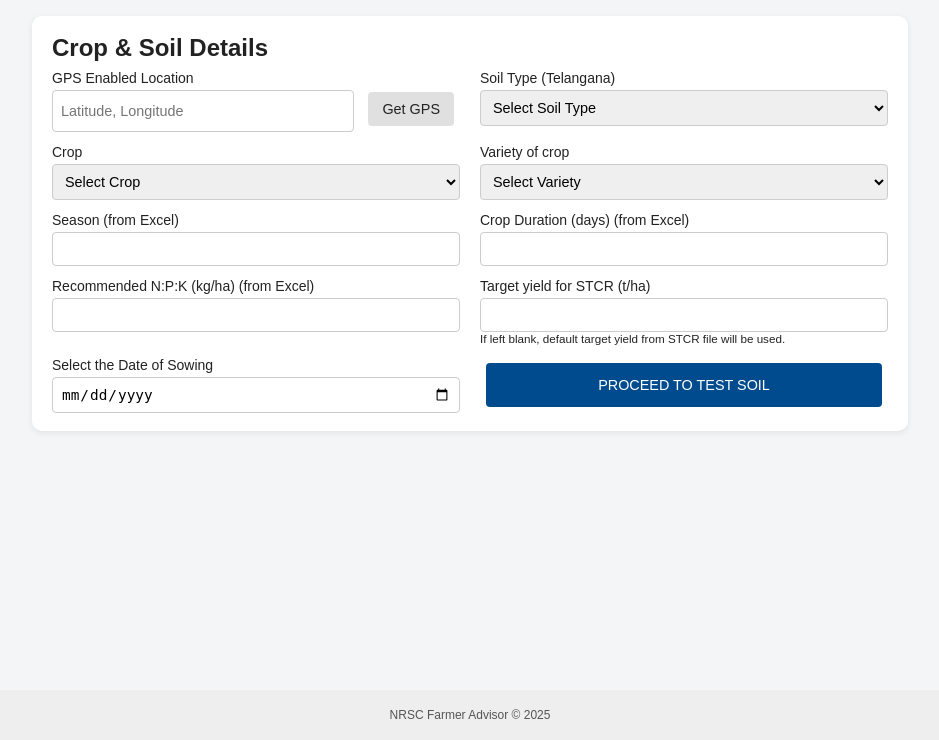
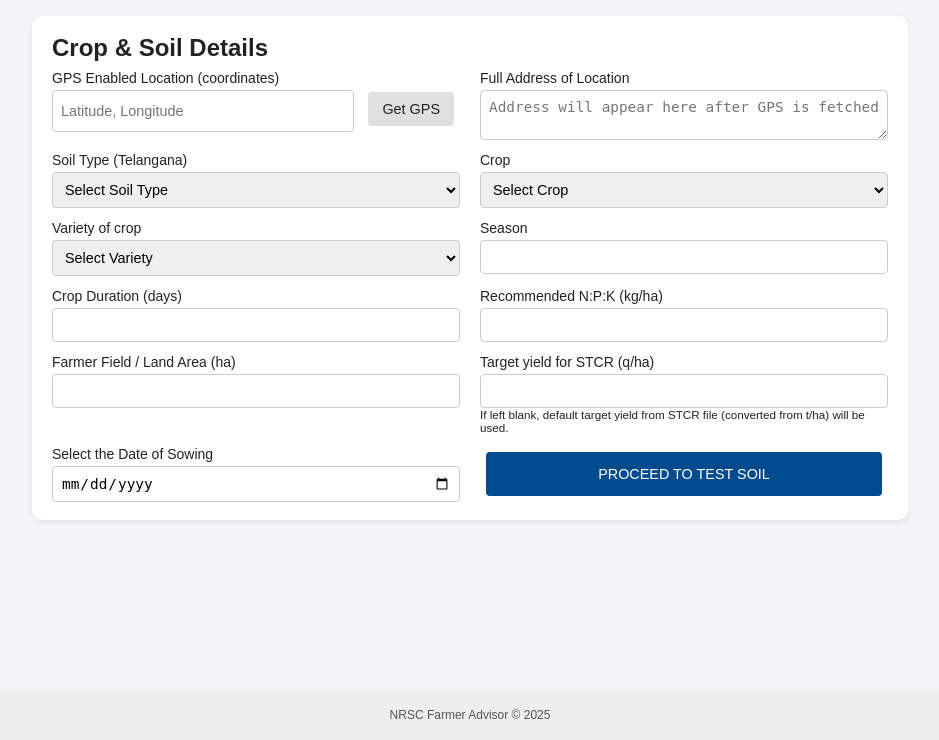
Before and after one commit to Prasanth535/nrsc_farmer_calculator, a Flask app: page /crop-details in a window 1280 px wide. Shown: the part 60-800 px from the top of the page, without its empty margins (170-1109 px from the left). Run offline with Flask 3, Linux system fonts and the light colour scheme.

Commit message:
Update crop_details.html

```diff
--- a/templates/crop_details.html
+++ b/templates/crop_details.html
@@ -4,8 +4,8 @@
     <h2>Crop & Soil Details</h2>
 
     <form method="post" class="form-grid" id="cropForm">
-        <!-- GPS: fetched via browser, not typed -->
-        <label>GPS Enabled Location
+        <!-- 1. GPS: fetched via browser, not typed -->
+        <label>GPS Enabled Location (coordinates)
             <div style="display:flex; gap:8px; flex-wrap:wrap;">
                 <input type="text" id="gps_location" name="gps_location"
                        value="{{ crop.get('gps_location', '') }}"
@@ -17,6 +17,13 @@
             </div>
         </label>
 
+        <!-- 2. Full address from coordinates -->
+        <label>Full Address of Location
+            <textarea id="gps_address" name="gps_address" rows="2" readonly
+                      placeholder="Address will appear here after GPS is fetched">{{ crop.get('gps_address', '') }}</textarea>
+        </label>
+
+        <!-- 3. Soil type -->
         <label>Soil Type (Telangana)
             <select name="soil_type" required>
                 <option value="">Select Soil Type</option>
@@ -29,6 +36,7 @@
             </select>
         </label>
 
+        <!-- 4. Crop -->
         <label>Crop
             <select name="crop" id="cropSelect" required>
                 <option value="">Select Crop</option>
@@ -41,32 +49,44 @@
             </select>
         </label>
 
+        <!-- 5. Variety -->
         <label>Variety of crop
             <select name="variety" id="varietySelect" required>
                 <option value="">Select Variety</option>
             </select>
         </label>
 
-        <label>Season (from Excel)
+        <!-- 6. Season -->
+        <label>Season
             <input type="text" id="season" value="{{ crop.get('season', '') }}" readonly>
         </label>
 
-        <label>Crop Duration (days) (from Excel)
+        <!-- 7. Crop Duration -->
+        <label>Crop Duration (days)
             <input type="number" name="duration" id="duration"
                    min="0" value="{{ crop.get('duration', '') }}" readonly>
         </label>
 
-        <label>Recommended N:P:K (kg/ha) (from Excel)
+        <!-- 8. Recommended NPK from Excel -->
+        <label>Recommended N:P:K (kg/ha)
             <input type="text" name="recommended_npk" id="recommended_npk"
                    value="{{ crop.get('recommended_npk', '') }}" readonly>
         </label>
 
-        <label>Target yield for STCR (t/ha)
-            <input type="number" step="0.1" name="target_yield"
-                   value="{{ crop.get('target_yield', '') if crop.get('target_yield') is not none }}">
-            <small>If left blank, default target yield from STCR file will be used.</small>
+        <!-- 9. Farmer actual land area -->
+        <label>Farmer Field / Land Area (ha)
+            <input type="number" step="0.01" min="0" name="land_area"
+                   value="{{ crop.get('land_area', '') }}">
         </label>
 
+        <!-- 10. Target yield in q/ha -->
+        <label>Target yield for STCR (q/ha)
+            <input type="number" step="0.1" name="target_yield_q"
+                   value="{% if crop.get('target_yield_q') is not none %}{{ crop.get('target_yield_q') }}{% endif %}">
+            <small>If left blank, default target yield from STCR file (converted from t/ha) will be used.</small>
+        </label>
+
+        <!-- 11. Date of sowing -->
         <label>Select the Date of Sowing
             <input type="date" name="sowing_date"
                    value="{{ crop.get('sowing_date', '') }}" required>
@@ -82,8 +102,9 @@ const cropVarietyMap = {{ crop_variety_map|tojson|safe }};
 const cropInfoUrl = "{{ url_for('crop_info_api') }}";
 const initialCrop = "{{ crop.get('crop', '') }}";
 const initialVariety = "{{ crop.get('variety', '') }}";
+const initialAddress = `{{ crop.get('gps_address', '') }}`;
 
-// ---------- 2. Dynamic GPS location ----------
+// ---------- 2. Dynamic GPS location + reverse geocoding ----------
 document.getElementById('getLocationBtn').addEventListener('click', function (e) {
     e.preventDefault();
     if (!navigator.geolocation) {
@@ -95,12 +116,30 @@ document.getElementById('getLocationBtn').addEventListener('click', function (e)
             const lat = pos.coords.latitude.toFixed(6);
             const lon = pos.coords.longitude.toFixed(6);
             document.getElementById('gps_location').value = lat + ", " + lon;
+            fetchAddressFromCoords(lat, lon);
         },
         function (err) {
             alert("Unable to fetch location: " + err.message);
         }
     );
 });
+
+function fetchAddressFromCoords(lat, lon) {
+    const url = `https://nominatim.openstreetmap.org/reverse?format=jsonv2&lat=${lat}&lon=${lon}`;
+    fetch(url, {
+        headers: {
+            "Accept": "application/json"
+        }
+    })
+        .then(resp => resp.json())
+        .then(data => {
+            const addr = data.display_name || "";
+            document.getElementById('gps_address').value = addr;
+        })
+        .catch(err => {
+            console.error(err);
+        });
+}
 
 // ---------- 3. Populate varieties based on crop ----------
 const cropSelect = document.getElementById('cropSelect');
@@ -168,6 +207,9 @@ window.addEventListener('DOMContentLoaded', function () {
             fetchCropInfo();
         }
     }
+    if (initialAddress) {
+        document.getElementById('gps_address').value = initialAddress;
+    }
 });
 </script>
 {% endblock %}
```
